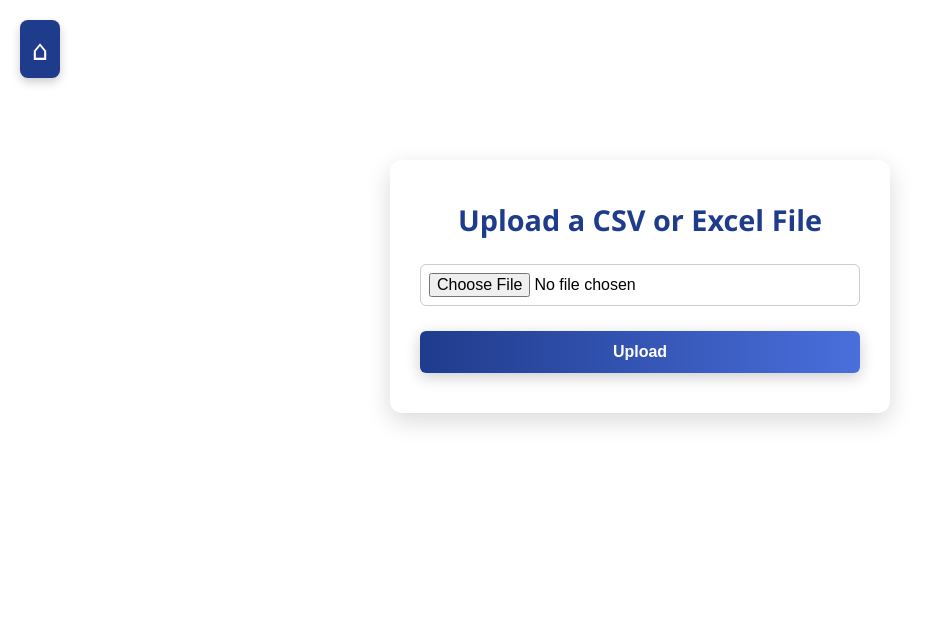
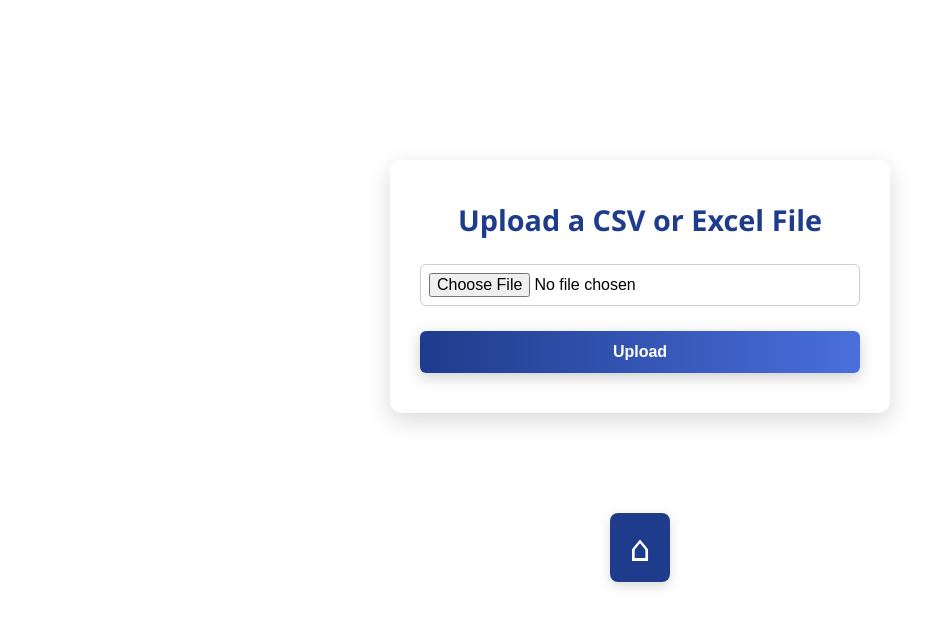
Before and after one commit to Niharika2313/Graphify, a Flask app: page /upload in a window 1280 px wide. Shown: the top 627 px of the page, without its empty margins (0-941 px from the left). Run offline with Flask 3, Linux system fonts and the light colour scheme.

Commit message:
Added home button to upload page

```diff
--- a/app/routes.py
+++ b/app/routes.py
@@ -22,10 +22,6 @@ AVAILABLE_PALETTES = sorted([
 @main.route('/')
 def index():
     return render_template('index.html')
-
-@main.route('/home')
-def home():
-    return render_template('home.html')
 
 @main.route('/upload', methods=['GET'])
 def upload():
@@ -52,10 +48,10 @@ def upload_file():
 
         except Exception as e:
             flash(f"Error processing file: {str(e)}", "error")
-            return redirect('/upload')
+            return redirect(url_for('/upload'))
 
     flash("No file uploaded", "error")
-    return redirect('/upload')
+    return redirect(url_for('/upload'))
 
 
 @main.route('/plot', methods=['POST'])
@@ -63,7 +59,7 @@ def plot_graph():
     df = temp_df.get('data')
     if df is None:
         flash("No dataset found. Please upload again.", "error")
-        return redirect('/upload')
+        return redirect(url_for('/upload'))
 
     graph_type = request.form.get('graph_type')
     x = request.form.get('x_column')
@@ -75,7 +71,7 @@ def plot_graph():
 
     if not graph_type:
         flash("Graph type is required", "error")
-        return redirect('/upload')
+        return redirect(url_for('/upload'))
 
     gtype = graph_type.lower()
 
@@ -86,7 +82,7 @@ def plot_graph():
         pie_data = df[label_column].value_counts()
     elif gtype != 'heatmap' and (not x or (gtype not in ['histogram', 'count plot'] and not y)):
         flash("Missing required fields (X or Y axis)", "error")
-        return redirect('/upload')
+        return redirect(url_for('/upload'))
 
     plt.clf()
 
@@ -144,7 +140,7 @@ def plot_graph():
 
     except Exception as e:
         flash(f"Error while plotting: {str(e)}", "error")
-        return redirect('/upload')
+        return redirect(url_for('/upload'))
 
     buf = io.BytesIO()
     plt.savefig(buf, format='png')
--- a/app/static/css/style.css
+++ b/app/static/css/style.css
@@ -60,8 +60,6 @@ nav {
     height: 42px;        /* Increased from 32px */
   }
 }
-
-
 
 .nav-links {
   display: flex;
@@ -168,27 +166,6 @@ header {
 .graph-name {
   font-weight: 600;
   color: #1f3b8c;
-}
-
-/*Home button*/
-.home-icon-btn {
-  position: absolute;
-  top: 20px;
-  left: 20px;
-  text-decoration: none;
-  font-size: 28px;
-  background: #1f3b8c;
-  color: white;
-  padding: 10px 12px;
-  border-radius: 8px;
-  box-shadow: 0 4px 10px rgba(0, 0, 0, 0.2);
-  transition: background 0.3s, transform 0.3s;
-  z-index: 1000;
-}
-
-.home-icon-btn:hover {
-  background: #4a6fdc;
-  transform: scale(1.1);
 }
 
 /* Upload Form Adjustments */
@@ -319,9 +296,11 @@ header {
   transform: scale(1.03);
   background: linear-gradient(to right, #4a6fdc, #1f3b8c);
 }
+/* Upload Page Styles */
 
 /* Upload Box */
 .upload-box {
+  position: relative;
   margin: 100px auto;
   max-width: 500px;
   background: white;
@@ -365,6 +344,33 @@ header {
   box-shadow: 0 6px 15px rgba(0, 0, 0, 0.2);
 }
 
+/* Centered Home Button BELOW the upload box */
+.home-button-container {
+  display: flex;
+  justify-content: center;
+  margin-top: 10px; /* Close but not sticking */
+}
+
+/* Home Icon Button */
+.home-icon-btn {
+  font-size: 36px; /* Larger icon size */
+  text-decoration: none;
+  color: white;
+  background: #1f3b8c;
+  padding: 10px 20px;
+  border-radius: 8px;
+  box-shadow: 0 4px 12px rgba(0, 0, 0, 0.15);
+  transition: background 0.3s, transform 0.3s;
+  display: flex;
+  align-items: center;
+  justify-content: center;
+}
+
+.home-icon-btn:hover {
+  background: #4a6fdc;
+  transform: scale(1.1);
+}
+
 /* Hide form groups conditionally */
 #xDiv, #yDiv, #hueDiv, #labelDiv, #paletteDiv, #legendDiv {
   transition: all 0.3s ease-in-out;
--- a/app/templates/index.html
+++ b/app/templates/index.html
@@ -19,8 +19,6 @@
     <img src="{{ url_for('static', filename='images/Logo.png') }}" alt="Graphify Logo" class="logo-img">
   </div>
   <div class="nav-links">
-    <div class="icons"><a href="{{ url_for('main.index') }}">Home</a></div>
-    <div class="icons"><a href="{{ url_for('main.home') }}">Graphs</a></div>
     <div class="icons"><a href="{{ url_for('main.upload') }}">Upload</a></div>
   </div>
 </nav>
--- a/app/templates/upload.html
+++ b/app/templates/upload.html
@@ -7,11 +7,6 @@
   <link rel="stylesheet" href="{{ url_for('static', filename='css/style.css') }}">
 </head>
 <body>
-
-  <!-- Minimal Home Button -->
-   <a href="{{ url_for('main.index') }}" class="home-icon-btn" title="Go to Home">
-    &#8962;
-   </a>
 
   <!-- Upload Box Section -->
   <main>
@@ -34,6 +29,13 @@
         <button type="submit">Upload</button>
       </form>
     </div>
+
+      <!-- Home Button perfectly centered below -->
+      <div class="home-button-container">
+        <a href="{{ url_for('main.index') }}" class="home-icon-btn" title="Go to Home">
+        &#8962;
+        </a>
+      </div>
   </main>
 
 </body>
```
